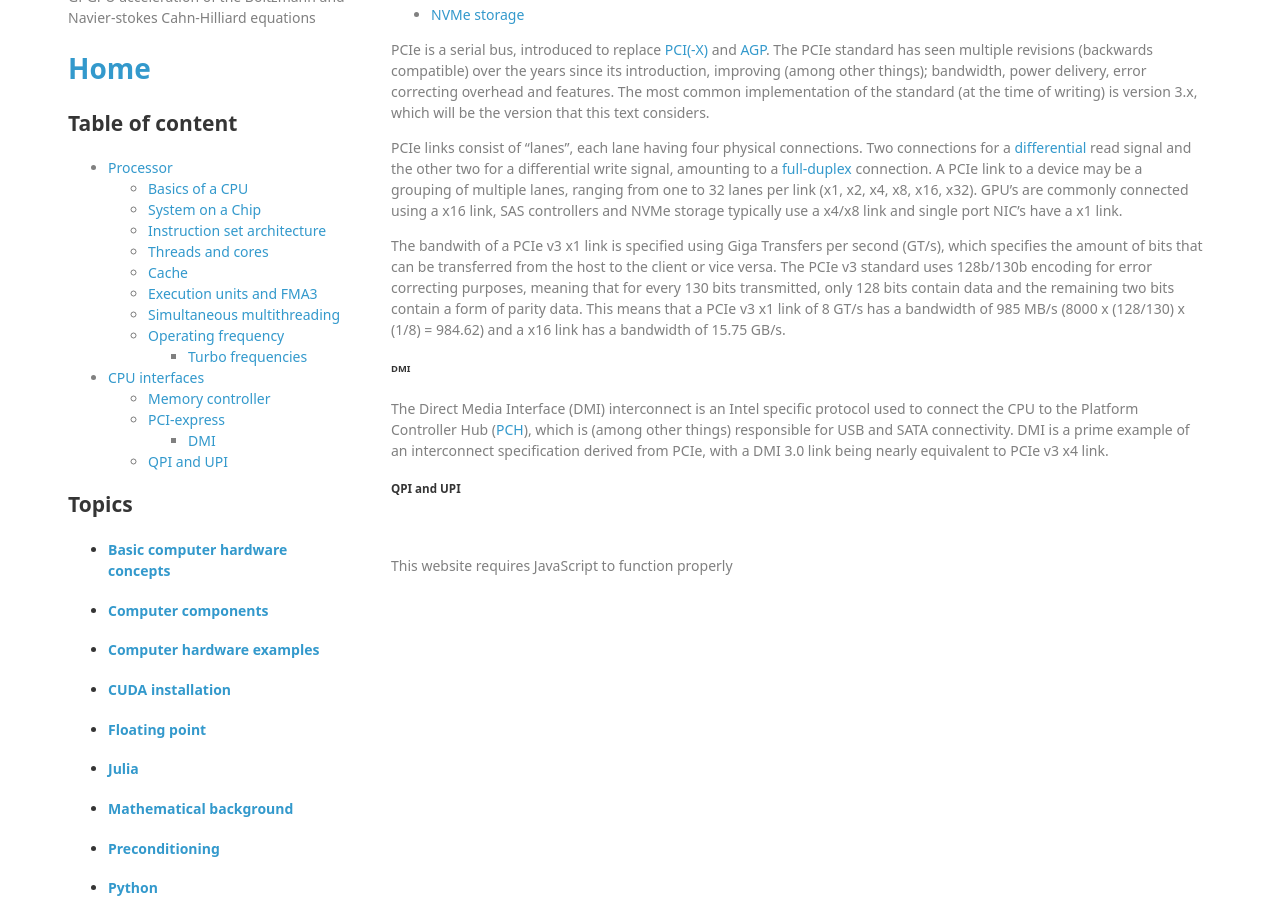
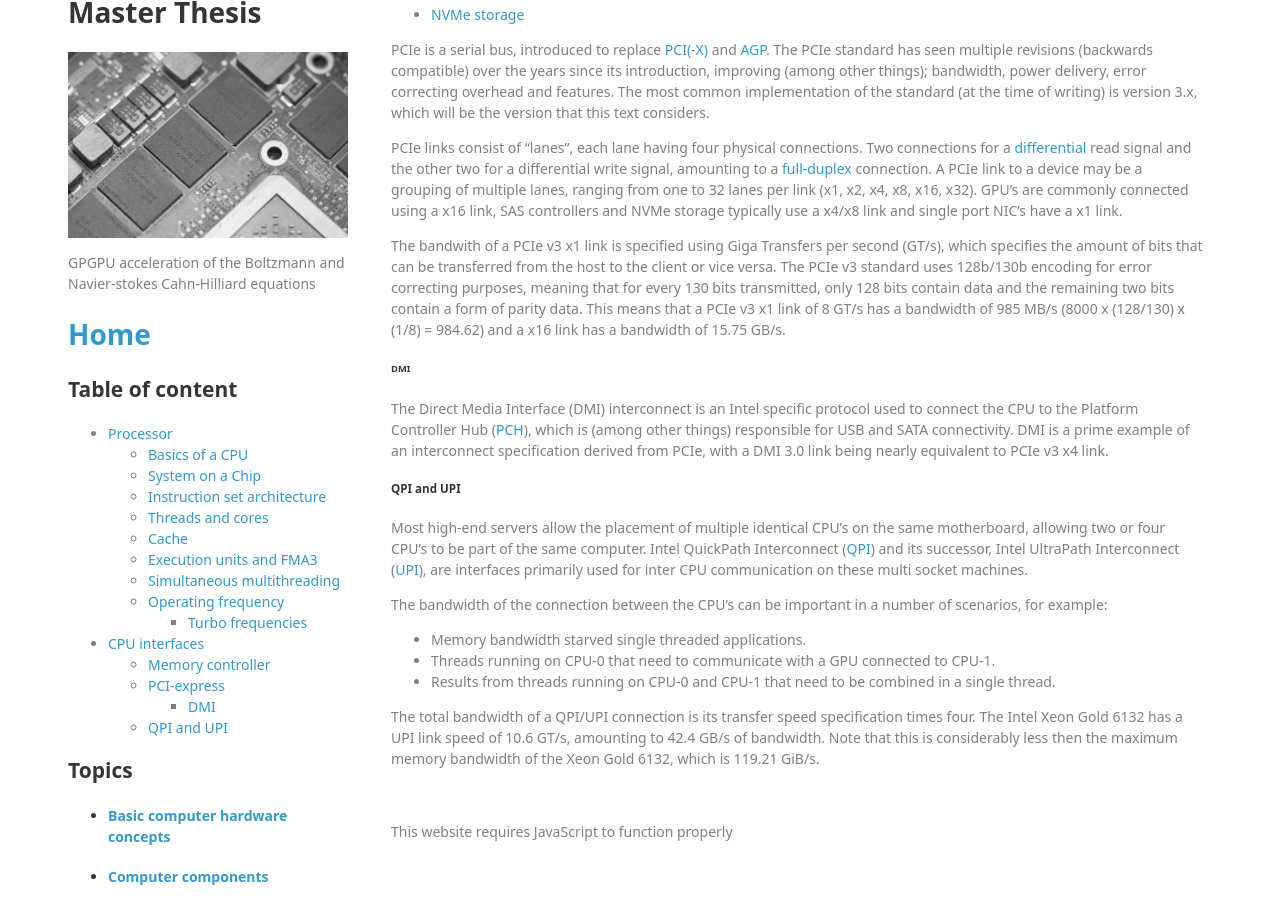
Before and after one commit to lucasbekker/lucasbekker.github.io, a Jekyll site: the page built from _sections/Computer_components.md, in a window 1280 px wide and 900 px high, scrolled down 4437 px. Built offline with Jekyll 4.4.1, drawn with Linux system fonts in a browser that asks for light colours; nearby versions of some CDN libraries; formulas are drawn with MathJax 3.

Commit message:
Added subsection on UPI and QPI.

```diff
--- a/_sections/Computer_components.md
+++ b/_sections/Computer_components.md
@@ -124,3 +124,13 @@
 The Direct Media Interface (DMI) interconnect is an Intel specific protocol used to connect the CPU to the Platform Controller Hub ([PCH](https://en.wikipedia.org/wiki/Platform_Controller_Hub)), which is (among other things) responsible for USB and SATA connectivity. DMI is a prime example of an interconnect specification derived from PCIe, with a DMI 3.0 link being nearly equivalent to PCIe v3 x4 link.
 
 ##### QPI and UPI
+
+Most high-end servers allow the placement of multiple identical CPU's on the same motherboard, allowing two or four CPU's to be part of the same computer. Intel QuickPath Interconnect ([QPI](https://en.wikipedia.org/wiki/Intel_QuickPath_Interconnect)) and its successor, Intel UltraPath Interconnect ([UPI](https://en.wikipedia.org/wiki/Intel_UltraPath_Interconnect)), are interfaces primarily used for inter CPU communication on these multi socket machines.
+
+The bandwidth of the connection between the CPU's can be important in a number of scenarios, for example:
+
+  - Memory bandwidth starved single threaded applications.
+  - Threads running on CPU-0 that need to communicate with a GPU connected to CPU-1.
+  - Results from threads running on CPU-0 and CPU-1 that need to be combined in a single thread.
+
+The total bandwidth of a QPI/UPI connection is its transfer speed specification times four. The Intel Xeon Gold 6132 has a UPI link speed of 10.6 GT/s, amounting to 42.4 GB/s of bandwidth. Note that this is considerably less then the maximum memory bandwidth of the Xeon Gold 6132, which is 119.21 GiB/s.
```
